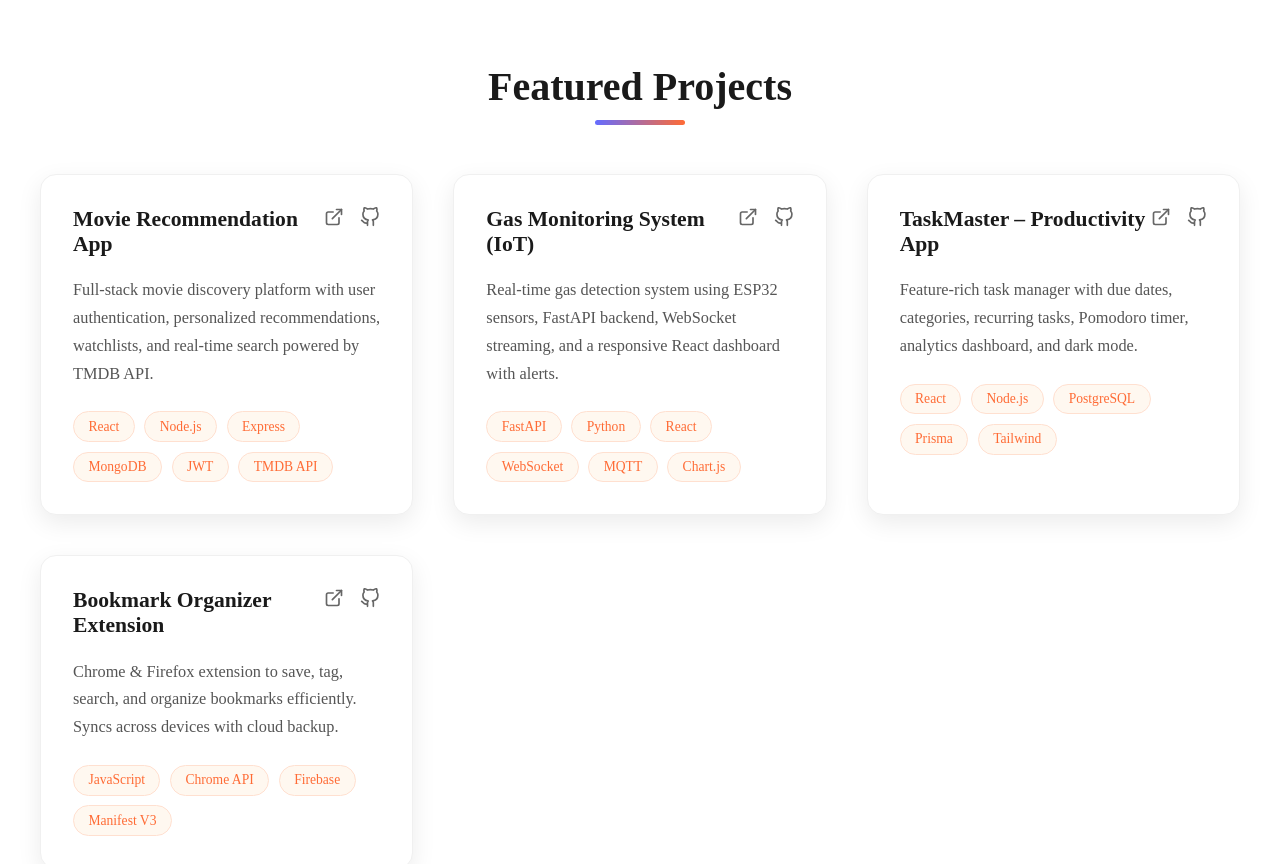
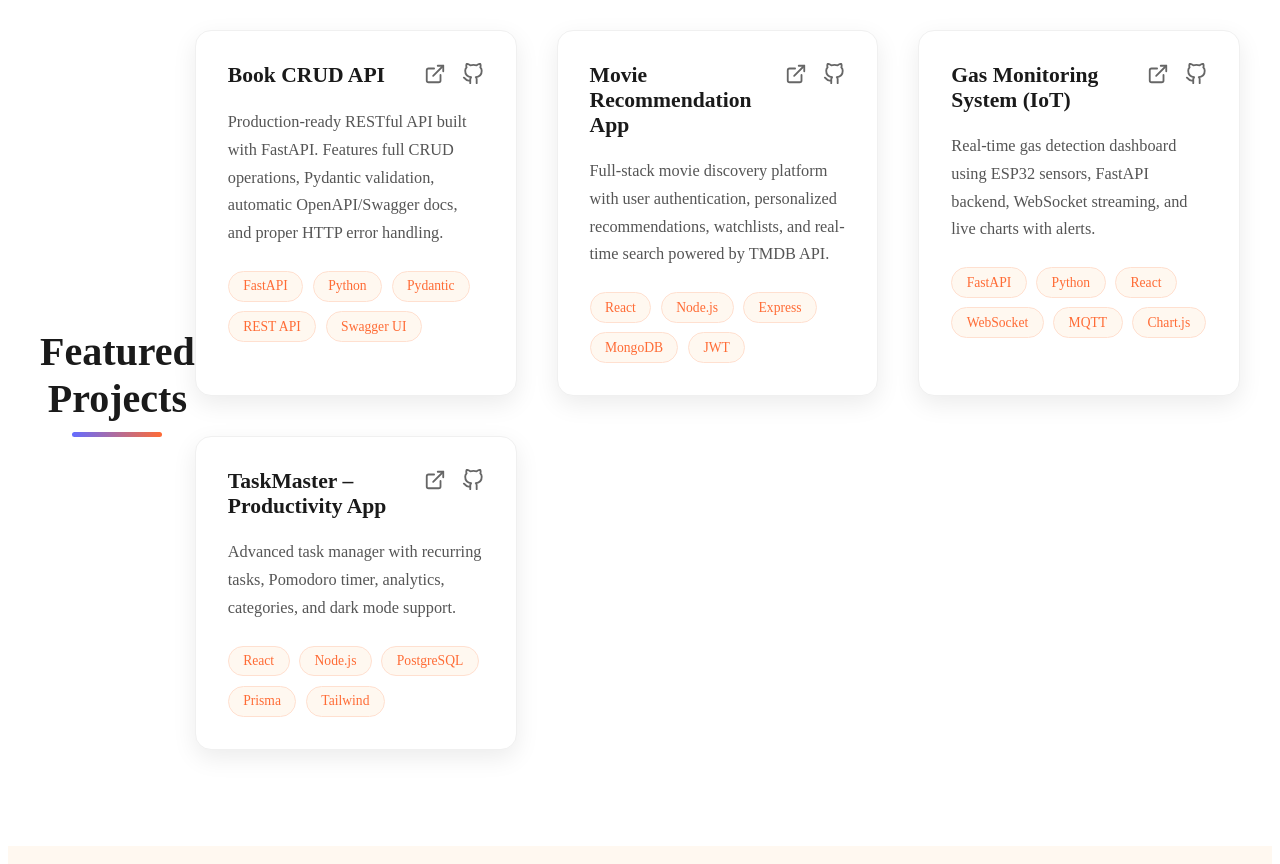
Before and after one commit to Oluwaseunolaoluwaajayi/Seun_Codes, a React (Vite) app: page / in a window 1280 px wide. Shown: the part 4540-5404 px from the top of the page. Built offline with nearby package versions, Linux system fonts and the light colour scheme.

Commit message:
Add real Book CRUD API + update all project links

```diff
--- a/src/components/Projects.jsx
+++ b/src/components/Projects.jsx
@@ -5,39 +5,39 @@ import "./Projects.css";
 
 const projects = [
   {
+    title: "Book CRUD API",
+    desc: "Production-ready RESTful API built with FastAPI. Features full CRUD operations, Pydantic validation, automatic OpenAPI/Swagger docs, and proper HTTP error handling.",
+    tags: ["FastAPI", "Python", "Pydantic", "REST API", "Swagger UI"],
+    live: "https://book-crud-api.onrender.com/docs", // ← Update this when Render finishes
+    github: "https://github.com/Oluwaseunolaoluwaajayi/book-crud-api",
+  },
+  {
     title: "Movie Recommendation App",
     desc: "Full-stack movie discovery platform with user authentication, personalized recommendations, watchlists, and real-time search powered by TMDB API.",
-    tags: ["React", "Node.js", "Express", "MongoDB", "JWT", "TMDB API"],
+    tags: ["React", "Node.js", "Express", "MongoDB", "JWT"],
     live: "https://movie-app-seun.netlify.app",
-    github: "https://github.com/yourusername/movie-recommendation-app",
+    github: "https://github.com/Oluwaseunolaoluwaajayi/movie-recommendation-app",
   },
   {
     title: "Gas Monitoring System (IoT)",
-    desc: "Real-time gas detection system using ESP32 sensors, FastAPI backend, WebSocket streaming, and a responsive React dashboard with alerts.",
+    desc: "Real-time gas detection dashboard using ESP32 sensors, FastAPI backend, WebSocket streaming, and live charts with alerts.",
     tags: ["FastAPI", "Python", "React", "WebSocket", "MQTT", "Chart.js"],
     live: "https://gas-monitor-seun.vercel.app",
-    github: "https://github.com/yourusername/gas-monitoring-system",
+    github: "https://github.com/Oluwaseunolaoluwaajayi/gas-monitoring-system",
   },
   {
     title: "TaskMaster – Productivity App",
-    desc: "Feature-rich task manager with due dates, categories, recurring tasks, Pomodoro timer, analytics dashboard, and dark mode.",
+    desc: "Advanced task manager with recurring tasks, Pomodoro timer, analytics, categories, and dark mode support.",
     tags: ["React", "Node.js", "PostgreSQL", "Prisma", "Tailwind"],
     live: "https://taskmaster-seun.netlify.app",
-    github: "https://github.com/yourusername/taskmaster",
-  },
-  {
-    title: "Bookmark Organizer Extension",
-    desc: "Chrome & Firefox extension to save, tag, search, and organize bookmarks efficiently. Syncs across devices with cloud backup.",
-    tags: ["JavaScript", "Chrome API", "Firebase", "Manifest V3"],
-    live: "https://chrome.google.com/webstore/...",
-    github: "https://github.com/yourusername/bookmark-organizer",
+    github: "https://github.com/Oluwaseunolaoluwaajayi/taskmaster-app",
   },
 ];
 
 export default function Projects() {
   return (
     <section className="projects" id="projects">
-      <div className="container-projects">
+      <div className="container">
         <h2 className="section-title">Featured Projects</h2>
 
         <div className="projects-grid">
@@ -46,11 +46,21 @@ export default function Projects() {
               <div className="project-header">
                 <h3>{project.title}</h3>
                 <div className="project-links">
-                  <a href={project.live} target="_blank" rel="noopener noreferrer" aria-label="Live demo">
-                    <FiExternalLink size={20} />
+                  <a
+                    href={project.live}
+                    target="_blank"
+                    rel="noopener noreferrer"
+                    aria-label="Live demo"
+                  >
+                    <FiExternalLink size={22} />
                   </a>
-                  <a href={project.github} target="_blank" rel="noopener noreferrer" aria-label="GitHub repo">
-                    <FiGithub size={20} />
+                  <a
+                    href={project.github}
+                    target="_blank"
+                    rel="noopener noreferrer"
+                    aria-label="GitHub repository"
+                  >
+                    <FiGithub size={22} />
                   </a>
                 </div>
               </div>
```
